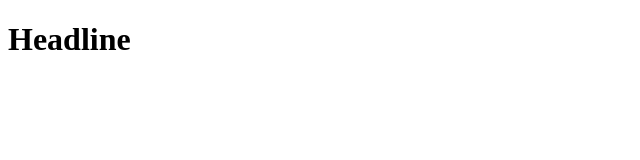
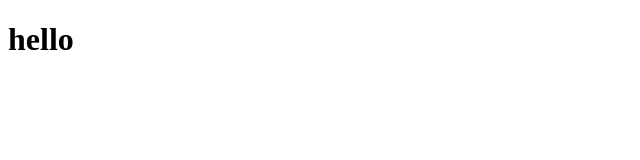
Before and after one commit to scho2852/scho2852-tracker, a website: page public/index.html in a window 1280 px wide. Shown: the whole page, without its empty margins (0-640 px from the left). Drawn offline with Linux system fonts and the light colour scheme.

```diff
--- a/package.json
+++ b/package.json
@@ -9,4 +9,5 @@
   },
   "author": "",
   "license": "ISC"
+
 }
--- a/public/index.html
+++ b/public/index.html
@@ -7,7 +7,7 @@
     <title>Hi</title>
 </head>
 <body>
-    <h1>Headline</h1>
+    <h1>hello</h1>
 
 </body>
 </html>
```
Also changed, not shown: 1 other file.
